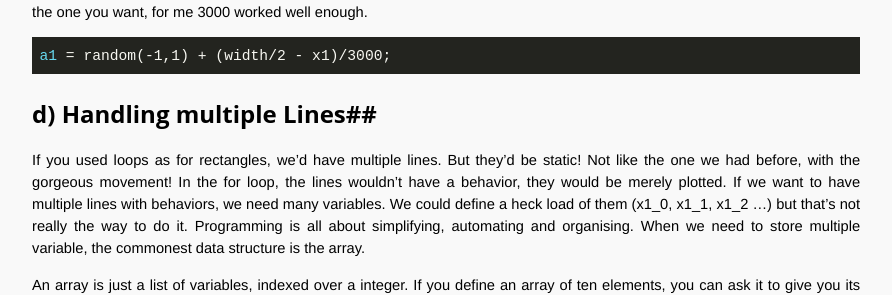
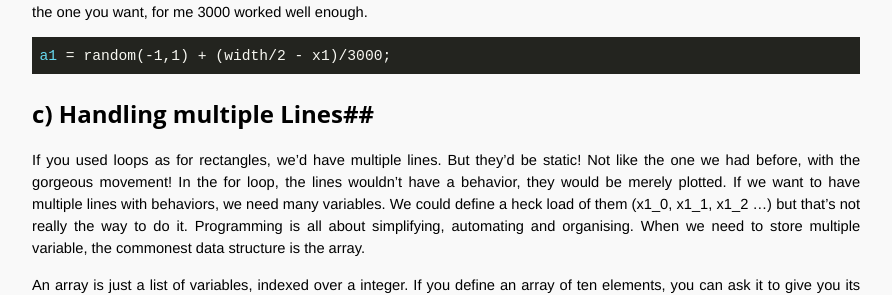
Before and after one commit to OpenTechSchool-Brussels/generative-art-with-processing, a Jekyll site: the page built from Playing-with-lines.markdown, in a window 1280 px wide and 900 px high, scrolled down 2924 px. Shown: the part 163-458 px from the top of the window, without its empty margins (324-1216 px from the left). Built offline with Jekyll 4.4.1, drawn with Linux system fonts in a browser that asks for light colours; Markdown is read by kramdown in place of the engine named in the settings.

````diff
--- a/Playing-with-lines.markdown
+++ b/Playing-with-lines.markdown
@@ -108,7 +108,7 @@ One last thing is needed now. When you used `random(-1,1)` for the acceleration,
 a1 = random(-1,1) + (width/2 - x1)/3000;
 ```
 
-##d) Handling multiple Lines##
+##c) Handling multiple Lines##
 If you used loops as for rectangles, we'd have multiple lines. But they'd be static! Not like the one we had before, with the gorgeous movement! In the for loop, the lines wouldn’t have a behavior, they would be merely plotted. If we want to have multiple lines with behaviors, we need many variables. We could define a heck load of them (x1_0, x1_1, x1_2 ...) but that’s not really the way to do it. Programming is all about simplifying, automating and organising. When we need to store multiple variable, the commonest data structure is the array.
 
 An array is just a list of variables, indexed over a integer. If you define an array of ten elements, you can ask it to give you its fifth element:
````
